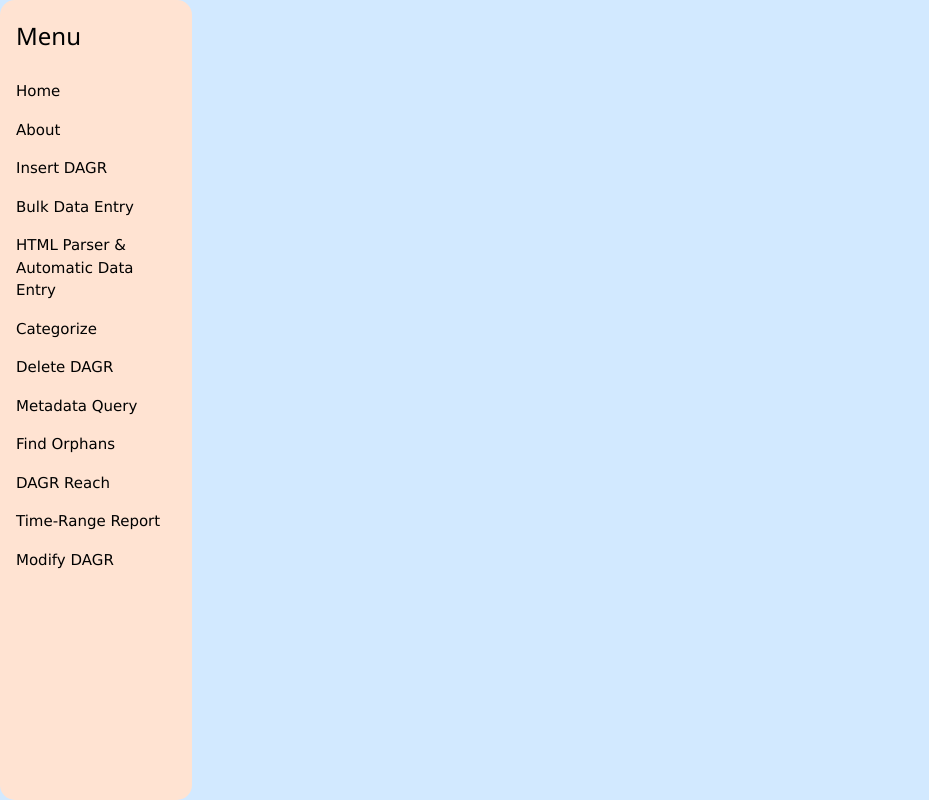
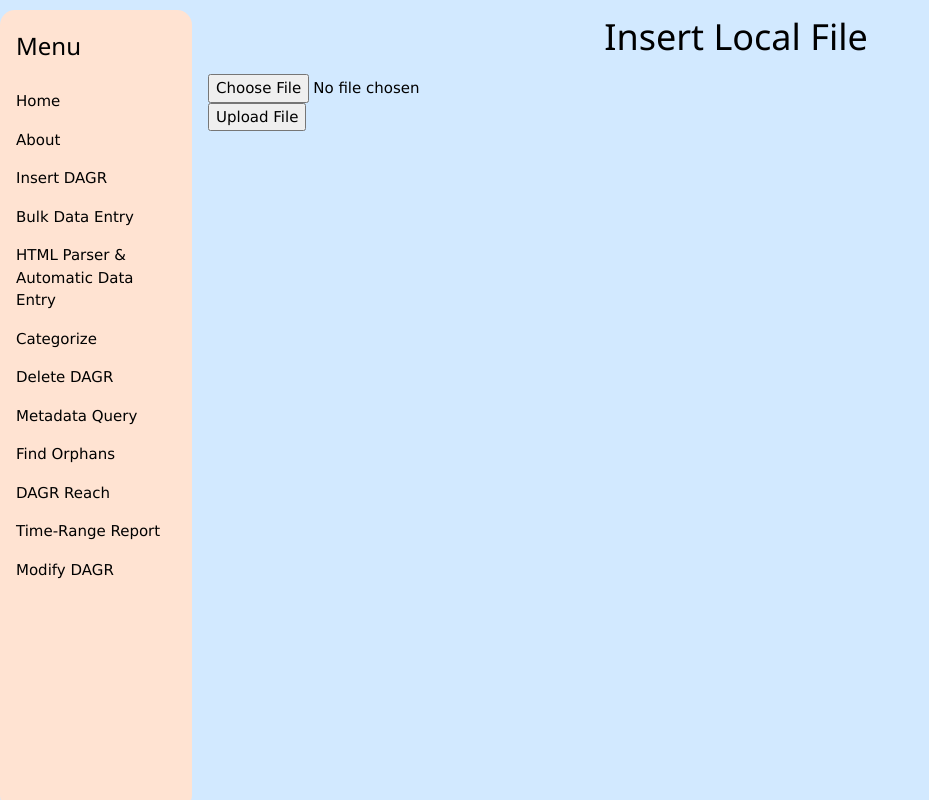
Before and after one commit to mangorocoro/dagrproject, a Django app: page /insert/ in a window 1280 px wide. Shown: the whole page, without its empty margins (0-929 px from the left). Run offline with Django 3.2, Linux system fonts and the light colour scheme; some libraries are stand-ins or nearby versions.

Commit message:
local file upload and partial implementation of file metadata extraction

```diff
--- /dev/null
+++ b/dagr/home/forms.py
@@ -0,0 +1,4 @@
+from django import forms
+
+class DocumentForm(forms.Form):
+    docFile = forms.FileField(label="select a local file")
--- a/dagr/home/models.py
+++ b/dagr/home/models.py
@@ -26,3 +26,6 @@
 
     def __str__(self):
         return self.docID + " - " + self.keywords
+
+class Document(models.Model):
+    docfile = models.FileField()
--- a/dagr/home/templates/insert.html
+++ b/dagr/home/templates/insert.html
@@ -7,6 +7,17 @@
 </head>
 <body>
 
+    {% block pagecontent %}
+    <h1 align="center">Insert Local File</h1>
+    <div class="w3-container">
+
+    <form action="/upload/" method="POST" enctype="multipart/form-data">
+        {% csrf_token %}
+        <input type="file" name="file"/>
+        <br/>
+        <input type="submit" value="Upload File" />
+    </form>
+    {% endblock %}
 
 </body>
 </html>
--- a/dagr/home/urls.py
+++ b/dagr/home/urls.py
@@ -16,4 +16,6 @@
     url(r'^modify/$', views.ModifyPageView.as_view(), name='modify'),
     url(r'^reach/$', views.ReachPageView.as_view(), name='reach'),
     url(r'^timerange/$', views.TimeRangePageView.as_view(), name='timerange'),
+    url(r'^success/$', views.SuccessView.as_view(), name='success'),
+    url(r'^upload/$', views.upload, name='upload')
 ]
--- a/dagr/home/views.py
+++ b/dagr/home/views.py
@@ -1,6 +1,15 @@
 # home/views.py
 from django.shortcuts import render
 from django.views.generic import TemplateView
+from django.http import HttpResponseRedirect, HttpResponse
+from django.core.urlresolvers import reverse, reverse_lazy
+from .forms import DocumentForm
+import os, time
+from stat import * # ST_SIZE etc
+import MySQLdb
+import uuid
+from django.views.generic.edit import FormView
+
 
 class HomePageView(TemplateView):
     '''
@@ -30,6 +39,85 @@
 class InsertPageView(TemplateView):
     template_name = 'insert.html'
 
+def upload(request):
+    if request.method == 'POST':
+        handle_uploaded_file(request.FILES['file'], str(request.FILES['file']))
+        return HttpResponseRedirect(reverse('success'))
+
+    return HttpResponse("Failed")
+
+
+def handle_uploaded_file(file, filename):
+    print("file is {} and filename is {}".format(file, filename))
+    '''
+    conn = MySQLdb.connect(host="localhost",
+                           user="root",
+                           passwd="p",
+                           db="Documents")
+    x = conn.cursor()
+    '''
+    #file = "/home/ryan/Desktop/docParser.py"
+    #temp = file.split("/")
+    #title = temp[len(temp) - 1]
+    #print title
+    #print "file storage path:", file
+
+    print "file = {}".format(file.file)
+
+    print("os.fstat(file) = {}".format(os.stat(file)))
+    print("os.fstat(file.name) = {}".format(os.stat(file.name)))
+
+    try:
+        st = os.stat(file.name)
+    except IOError:
+        print("failed to get information about", file)
+    else:
+        size = ("{:.3f}".format(st[ST_SIZE] / 1024.0))
+        print
+        "file size: " + size + " KB"
+        print
+        st[ST_MTIME]
+        date = st[ST_MTIME]
+        modDate = time.strftime("%Y-%m-%d %H:%M:%S", time.localtime(date))
+        date = st[ST_CTIME]
+        creDate = time.strftime("%Y-%m-%d %H:%M:%S", time.localtime(date))
+        print
+        "file modified:", modDate
+        print
+        "file created:", creDate
+    try:
+        import pwd  # not available on all platforms
+        userinfo = pwd.getpwuid(st[ST_UID])
+    except (ImportError, KeyError):
+        print
+        "failed to get the owner name for", file
+    else:
+        creator = userinfo[0]
+        print
+        "file owned by:", userinfo[0]
+
+    id = uuid.uuid4()
+
+    '''
+    x.execute(""" INSERT INTO DAGR VALUES (%s, %s, %s, %s, %s, %s, %s) """,
+              (str(id), title, file, size, creDate, creator, ' '))
+    conn.commit()
+    x.execute("""SELECT * FROM DAGR""")
+    for row in x:
+        print(row)
+    conn.close()
+    '''
+
+    if not os.path.exists('upload/'):
+        os.mkdir('upload/')
+
+    with open('upload/' + filename, 'wb+') as destination:
+        for chunk in file.chunks():
+            destination.write(chunk)
+
+class SuccessView(TemplateView):
+    template_name = 'success.html'
+
 class MetadataQueryPageView(TemplateView):
     template_name = 'metadataquery.html'
 
```
Also changed, not shown: dagr/dagr/settings.py (+9 -0 lines), dagr/home/templates/success.html (added, +13 -0 lines).
